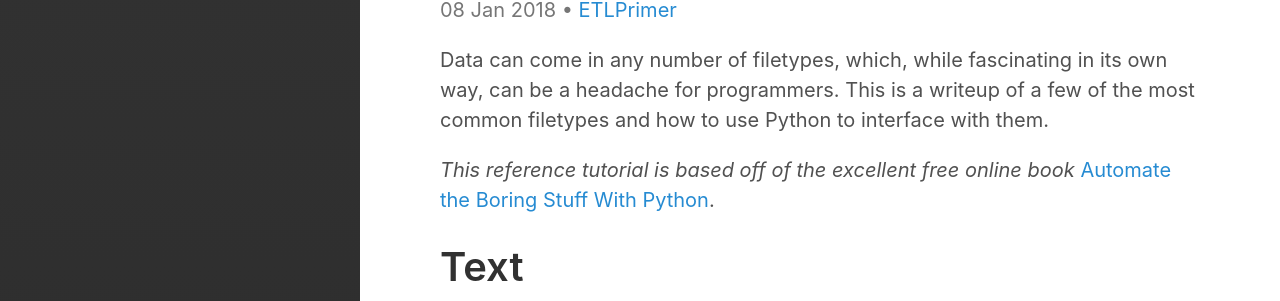
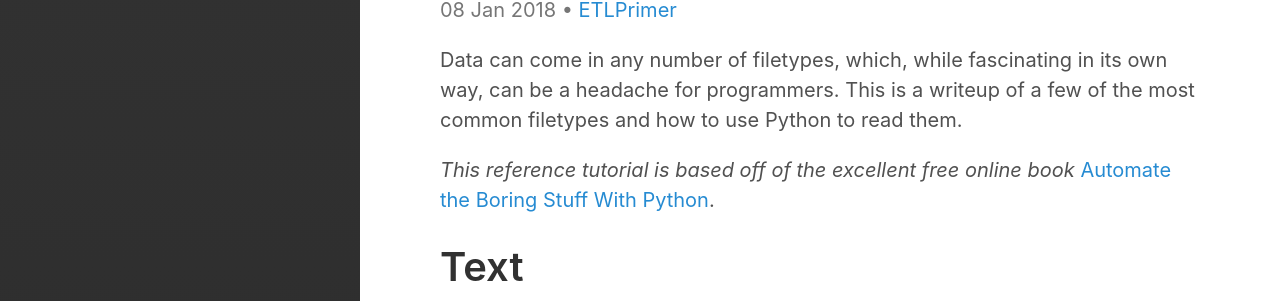
Before and after one commit to justinrgarrard/justinrgarrard.github.io, a Jekyll site: the page built from _posts/2018-01-08-Filetype_interfaces.md, in a window 1280 px wide. Shown: the part 135-436 px from the top of the page. Built offline with Jekyll 4.4.1, drawn with Linux system fonts in a browser that asks for light colours.

Commit message:
Minor formatting changes

````diff
--- a/_posts/2018-01-08-Filetype_interfaces.md
+++ b/_posts/2018-01-08-Filetype_interfaces.md
@@ -7,7 +7,7 @@
   - ETL
 ---
 
-Data can come in any number of filetypes, which, while fascinating in its own way, can be a headache for programmers. This is a writeup of a few of the most common filetypes and how to use Python to interface with them.
+Data can come in any number of filetypes, which, while fascinating in its own way, can be a headache for programmers. This is a writeup of a few of the most common filetypes and how to use Python to read them.
 
 *This reference tutorial is based off of the excellent free online book* [Automate the Boring Stuff With Python](https://automatetheboringstuff.com).
 
@@ -88,11 +88,11 @@
 ```
 import xlrd		# Reading .xls files
 import xlwt		# Writing .xls files
-import openpyxl	# Reading and writing .xlsx files
+import openpyxl		# Reading and writing .xlsx files
 
 # .xls (pre-2010) file
 book = xlrd.open_workbook('filename.xls')
-sheet = book.sheet_by_index(0)	# Open the first sheet in the workbook
+sheet = book.sheet_by_index(0)		# Open the first sheet in the workbook
 cell = sheet.cell(0, 0)			# Get the top-leftmost cell
 
 # .xlsx (2010-) file
@@ -136,8 +136,8 @@
 import json
 
 with open('filename.json') as f:
-	text = f.read()					# Convert the file to text
-	json_obj = json.loads(text)		# Convert the text to a dictionary
+	text = f.read()			# Convert the file to text
+	json_obj = json.loads(text)	# Convert the text to a dictionary
 	print(json_obj['name'])
 ```
 
````
